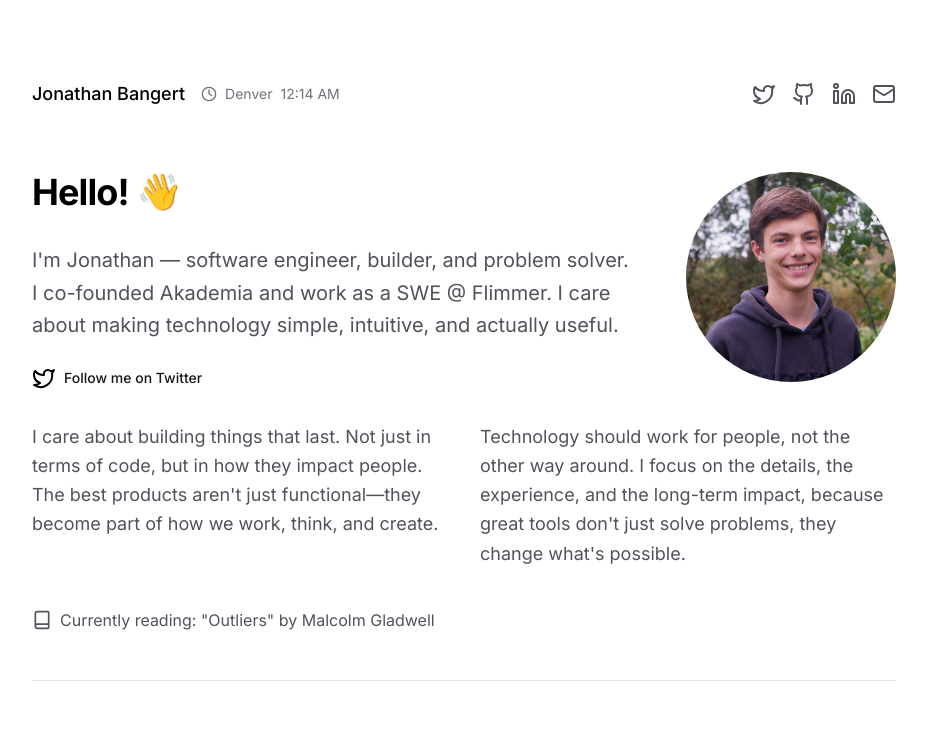
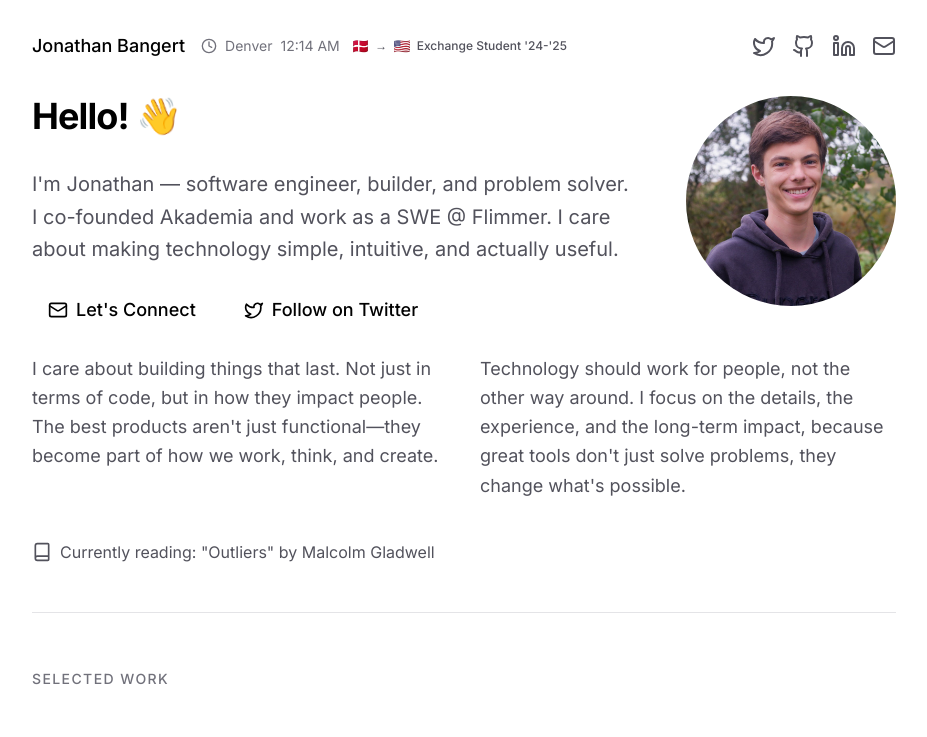
Before and after one commit to jonbng/folio, a Next.js app: page / in a window 1280 px wide. Shown: the top 737 px of the page, without its empty margins (176-1103 px from the left). Built offline with nearby package versions, Linux system fonts and the light colour scheme.

Commit message:
exchange year and CTA

```diff
--- a/src/app/page.tsx
+++ b/src/app/page.tsx
@@ -2,7 +2,6 @@
 
 import Image from "next/image";
 import { Github, Mail, Twitter, Linkedin, Clock, Book } from "lucide-react";
-import { Button } from "@/components/ui/button";
 import { Separator } from "@/components/ui/separator";
 import WorkShowcase from "@/components/work-showcase";
 import PressShowcase from "@/components/press-showcase";
@@ -13,10 +12,12 @@ import { useState, useEffect } from "react";
 import ProjectSidebar from "@/components/project-sidebar";
 import Link from "next/link";
 import { ContactButton } from "@/components/contact-button";
+import ExchangeYearBadge from "@/components/exchange-year-badge";
+import CTAButton from "@/components/cta-button";
 
 export default function Home() {
   const [isWorkOpen, setIsWorkOpen] = useState(false);
-  const [selectedWork, setSelectedWork] = useState < {
+  const [selectedWork, setSelectedWork] = useState<{
     id: number;
     title: string;
     tag: string;
@@ -72,14 +73,22 @@ export default function Home() {
           style={{ transformOrigin: "center" }}
           className="relative"
         >
-          <div className="max-w-4xl mx-auto px-6 sm:px-4 sm:py-20 py-8">
-            <header className="flex flex-row justify-between items-start sm:items-center gap-4 sm:gap-0 mb-8 sm:mb-16">
+          <div className="max-w-4xl mx-auto px-6 sm:px-4 pt-2 pb-10">
+            <header
+              className={
+                "sticky top-0 z-10 flex flex-row justify-between items-start sm:items-center gap-4 sm:gap-0 py-6 sm:mb-3" +
+                (isWorkOpen ? "" : " bg-white")
+              }
+            >
               <div className="flex flex-row items-center gap-4">
                 <h1 className="text-lg font-medium">Jonathan Bangert</h1>
-                <div className="hidden sm:flex items-center gap-2 text-sm text-zinc-500">
-                  <Clock className="w-4 h-4" />
-                  <span>Denver</span>
-                  <span>{denverTime}</span>
+                <div className="hidden sm:flex items-center gap-3">
+                  <div className="flex items-center gap-2 text-sm text-zinc-500">
+                    <Clock className="w-4 h-4" />
+                    <span>Denver</span>
+                    <span>{denverTime}</span>
+                  </div>
+                  <ExchangeYearBadge />
                 </div>
               </div>
               <nav className="flex gap-4 items-center">
@@ -121,7 +130,7 @@ export default function Home() {
             </header>
 
             <section className="mb-10">
-              <div className="flex flex-col-reverse sm:flex-row items-start gap-8 sm:gap-12 mb-8">
+              <div className="flex flex-col-reverse sm:flex-row items-start gap-8 sm:gap-12 mb-5">
                 <div className="flex-1">
                   <h2 className="text-4xl font-bold tracking-tight mb-8">
                     Hello! <span className="wave">👋</span>
@@ -132,24 +141,17 @@ export default function Home() {
                     care about making technology simple, intuitive, and actually
                     useful.
                   </p>
-                  <div className="flex flex-row items-start gap-2 mt-6">
-                    <Twitter className="w-6 h-6" />
-                    <Button
-                      asChild
-                      className="p-0 h-auto my-auto"
-                      variant={"link"}
-                    >
-                      <Link
-                        href="https://twitter.com/arctixdev"
-                        target="_blank"
-                        rel="noopener noreferrer"
-                        className="items-center flex gap-1"
-                      >
-                        <span className="animate-underline">
-                          Follow me on Twitter
-                        </span>
-                      </Link>
-                    </Button>
+                  <div className="flex flex-wrap gap-4">
+                    <CTAButton
+                      text="Let's Connect"
+                      href="mailto:contact@jonathanb.dk"
+                      icon={<Mail className="w-5 h-5" />}
+                    />
+                    <CTAButton
+                      text="Follow on Twitter"
+                      href="https://twitter.com/arctixdev"
+                      icon={<Twitter className="w-5 h-5" />}
+                    />
                   </div>
                 </div>
                 <div className="shrink-0 transition-transform duration-300 hover:scale-105 w-full sm:w-auto">
@@ -166,7 +168,7 @@ export default function Home() {
                   />
                 </div>
               </div>
-              <div className="grid grid-cols-1 sm:grid-cols-2 gap-8 mt-8">
+              <div className="grid grid-cols-1 sm:grid-cols-2 gap-8 mt-6">
                 <div className="space-y-4">
                   <p className="text-lg text-zinc-600 leading-relaxed">
                     I care about building things that last. Not just in terms of
@@ -212,6 +214,28 @@ export default function Home() {
 
             {/* <BlogPreview /> */}
 
+            <Separator className="my-16" />
+
+            <section id="contact" className="text-center">
+              <h2 className="text-3xl font-bold mb-4">Let&apos;s Connect!</h2>
+              <p className="text-xl text-zinc-700 mb-6">
+                I&apos;m always open to collaborating or just chatting! Feel
+                free to reach out.
+              </p>
+              <div className="flex justify-center gap-4">
+                <CTAButton
+                  text="Get in Touch"
+                  href="mailto:contact@jonathanb.dk"
+                  icon={<Mail className="w-5 h-5" />}
+                />
+                <CTAButton
+                  text="Follow on Twitter"
+                  href="https://twitter.com/jonathanb"
+                  icon={<Twitter className="w-5 h-5" />}
+                />
+              </div>
+            </section>
+
             <footer className="mt-14 pt-8 border-t border-zinc-200">
               <div className="flex justify-between items-center">
                 <p className="text-sm text-zinc-500">
--- /dev/null
+++ b/src/components/cta-button.tsx
@@ -0,0 +1,19 @@
+import type React from "react";
+import { Button } from "@/components/ui/button";
+
+interface CTAButtonProps {
+  text: string;
+  href: string;
+  icon?: React.ReactNode;
+}
+
+export default function CTAButton({ text, href, icon }: CTAButtonProps) {
+  return (
+    <Button asChild size="lg" className="font-semibold" variant={"actualGhost"}>
+      <a href={href} className="inline-flex items-center gap-2">
+        {icon}
+        <span className="animate-underline text-lg font-medium">{text}</span>
+      </a>
+    </Button>
+  );
+}
--- /dev/null
+++ b/src/components/exchange-year-badge.tsx
@@ -0,0 +1,19 @@
+"use client";
+
+import { motion } from "framer-motion";
+
+export default function ExchangeYearBadge() {
+  return (
+    <motion.div
+      initial={{ opacity: 0, y: -10 }}
+      animate={{ opacity: 1, y: 0 }}
+      transition={{ duration: 0.5 }}
+      className="inline-flex items-center gap-1.5 text-sm text-zinc-600 dark:text-zinc-400"
+    >
+      <span>🇩🇰</span>
+      <span className="text-xs">→</span>
+      <span>🇺🇸</span>
+      <span className="text-xs font-medium">Exchange Student &apos;24-&apos;25</span>
+    </motion.div>
+  );
+}
--- a/src/components/ui/button.tsx
+++ b/src/components/ui/button.tsx
@@ -5,7 +5,7 @@ import { cva, type VariantProps } from "class-variance-authority";
 import { cn } from "@/lib/utils";
 
 const buttonVariants = cva(
-  "inline-flex items-center justify-center gap-2 whitespace-nowrap rounded-md text-sm font-medium transition-[color,box-shadow] disabled:pointer-events-none disabled:opacity-50 [&_svg]:pointer-events-none [&_svg:not([class*='size-'])]:size-4 [&_svg]:shrink-0 outline-none focus-visible:border-ring focus-visible:ring-ring/50 focus-visible:ring-[3px] aria-invalid:ring-destructive/20 aria-invalid:border-destructive",
+  "inline-flex items-center justify-center gap-2 whitespace-nowrap rounded-md text-sm font-medium transition-[color,box-shadow] disabled:pointer-events-none disabled:opacity-50 outline-none focus-visible:border-ring focus-visible:ring-ring/50 focus-visible:ring-[3px] aria-invalid:ring-destructive/20 aria-invalid:border-destructive",
   {
     variants: {
       variant: {
```
Also changed, not shown: 2 other files (tests, documents, lock files or other folders).
